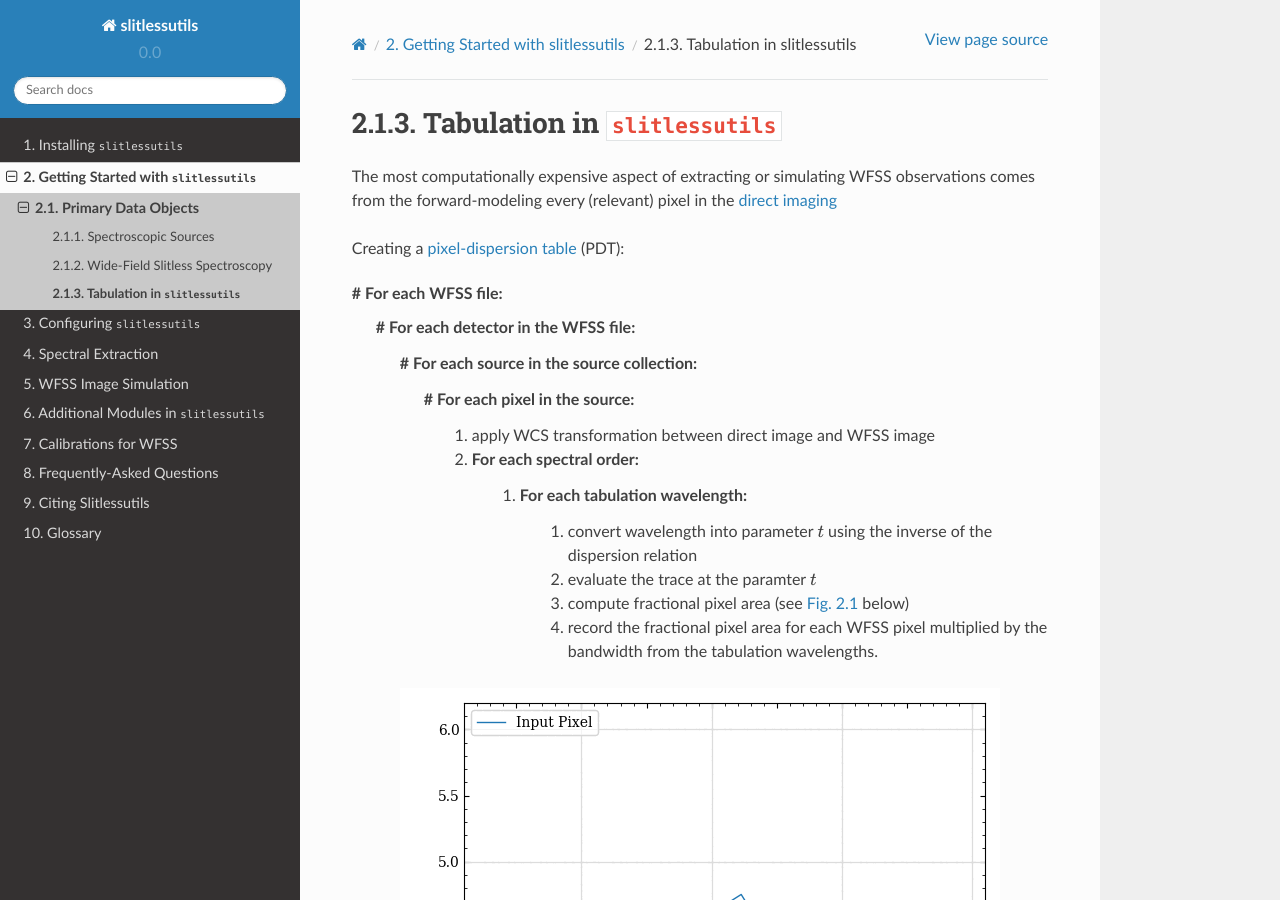
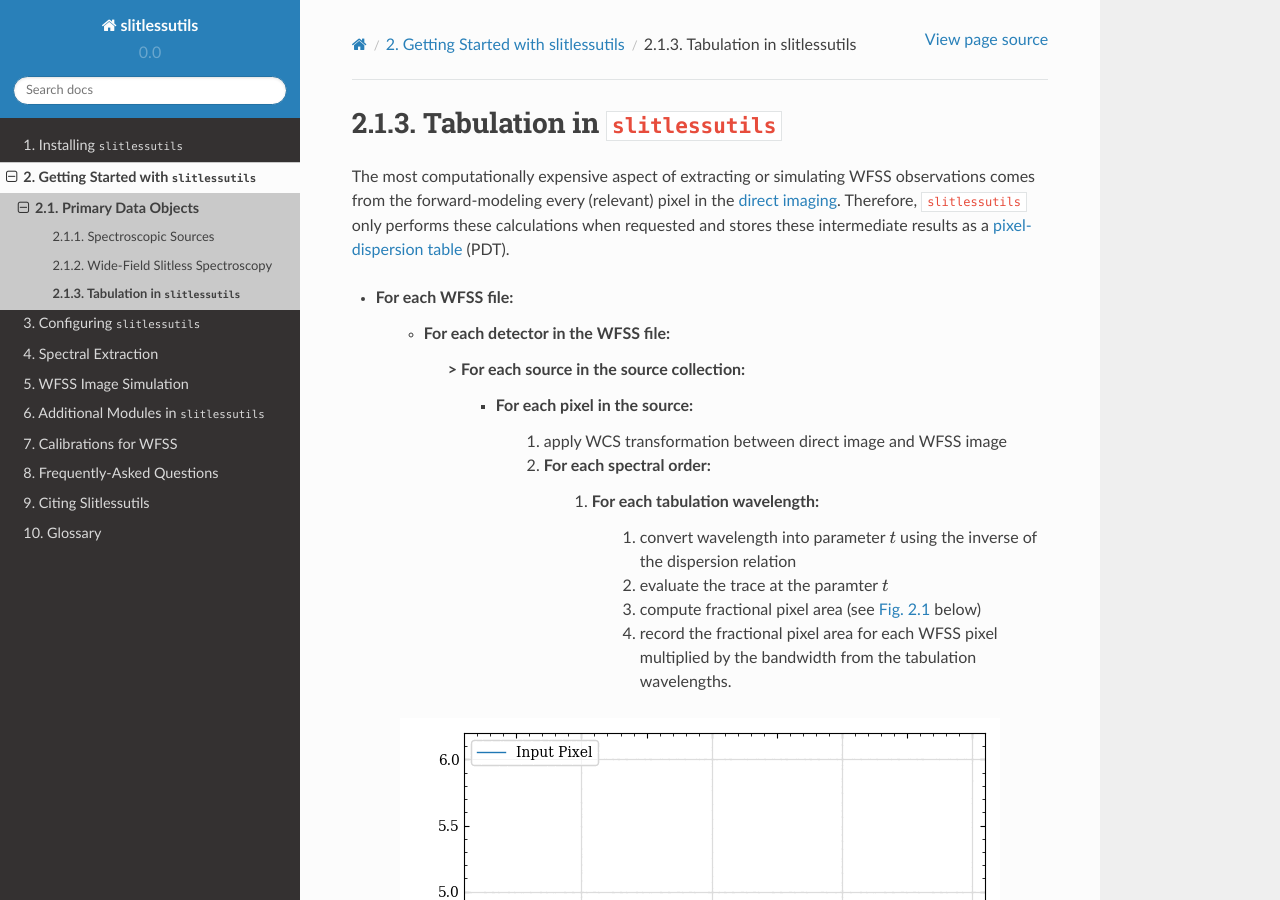
Before and after one commit to spacetelescope/slitlessutils, a Sphinx documentation site: the page built from docs/tabulation.rst, in a window 1280 px wide and 900 px high. Built offline with Sphinx 7.4.7 and the Read the Docs theme 2.0.0, drawn with Linux system fonts in a browser that asks for light colours.

Commit message:
working on tabulation

```diff
--- a/docs/tabulation.rst
+++ b/docs/tabulation.rst
@@ -4,15 +4,12 @@
 Tabulation in ``slitlessutils``
 ===============================
 
-The most computationally expensive aspect of extracting or simulating WFSS observations comes from the forward-modeling every (relevant) pixel in the :term:`direct imaging`
+The most computationally expensive aspect of extracting or simulating WFSS observations comes from the forward-modeling every (relevant) pixel in the :term:`direct imaging`.  Therefore, ``slitlessutils`` only performs these calculations when requested and stores these intermediate results as a :term:`pixel-dispersion table` (PDT).
 
-
-Creating a :term:`pixel-dispersion table` (PDT):
-
-# For each WFSS file:
-	# For each detector in the WFSS file:
-		# For each source in the source collection:
-			# For each pixel in the source:
+* For each WFSS file:
+	- For each detector in the WFSS file:
+		> For each source in the source collection:
+			+ For each pixel in the source:
 				#. apply WCS transformation between direct image and WFSS image
 				#. For each spectral order:
 					#. For each tabulation wavelength:
```
